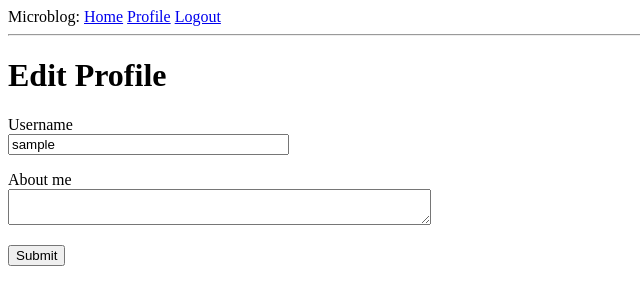
After one commit to Nekspert/The-Flask-Mega-Tutorial, a Flask app: page /edit_profile in a window 1280 px wide. The commit adds this page. Shown: the top 305 px of the page, without its empty margins (0-640 px from the left). Run offline with Flask 3, Linux system fonts and the light colour scheme; the visitor is signed in with stand-in values (Sample User, id 1); data comes from the database, SQL or seed files in the repository; both versions use the stored data as it was after the commit.

Commit message:
Chapter 6: Profile Page and Avatars
Use: md5 for hashing email for gravatar api

Create: migration

Create: user profile page, edit profile page

Create: wtform for edit profile

Create: routers for user page, edit profile page

Feat: add fields "about_me" and "last_seen" to User model of database

```diff
--- a/app/forms.py
+++ b/app/forms.py
@@ -1,7 +1,7 @@
 import sqlalchemy as sa
 from flask_wtf import FlaskForm
-from wtforms import StringField, PasswordField, BooleanField, SubmitField
-from wtforms.validators import DataRequired, ValidationError, Email, EqualTo
+from wtforms import StringField, PasswordField, BooleanField, SubmitField, TextAreaField
+from wtforms.validators import DataRequired, ValidationError, Email, EqualTo, Length
 
 from app import db
 from app.models import User
@@ -35,3 +35,9 @@ class RegistrationForm(FlaskForm):
         )
         if user is not None:
             raise ValidationError("Please use a different email address.")
+
+
+class EditProfileForm(FlaskForm):
+    username = StringField("Username", validators=[DataRequired()])
+    about_me = TextAreaField("About me", validators=[Length(min=0, max=256)])
+    submit = SubmitField("Submit")
--- a/app/models.py
+++ b/app/models.py
@@ -4,6 +4,7 @@ from datetime import datetime, timezone
 import sqlalchemy as sa
 import sqlalchemy.orm as orm
 from werkzeug.security import generate_password_hash, check_password_hash
+from hashlib import md5
 from flask_login import UserMixin
 
 from app import db, login
@@ -19,11 +20,18 @@ class User(UserMixin, db.Model):
         back_populates="author"
     )
 
+    about_me: orm.Mapped[Optional[str]] = orm.mapped_column(sa.String(256))
+    last_seen: orm.Mapped[Optional[datetime]] = orm.mapped_column(default=lambda: datetime.now(timezone.utc))
+
     def set_password(self, password):
         self.password_hash = generate_password_hash(password)
 
     def check_password(self, password):
         return check_password_hash(self.password_hash, password)
+
+    def avatar(self, size):
+        digest = md5(self.email.lower().encode('utf-8')).hexdigest()
+        return f'https://www.gravatar.com/avatar/{digest}?d=identicon&s={size}'
 
     def __repr__(self):
         return f"<User {self.username}>"
--- a/app/routes.py
+++ b/app/routes.py
@@ -1,15 +1,18 @@
+from datetime import datetime, timezone
+
 import sqlalchemy as sa
 from flask import render_template, flash, redirect, url_for, request
-from flask_login import current_user, login_user, logout_user
+from flask_login import current_user, login_user, logout_user, login_required
 from urllib.parse import urlsplit
 
 from app import app, db
-from app.forms import LoginForm, RegistrationForm
+from app.forms import LoginForm, RegistrationForm, EditProfileForm
 from app.models import User
 
 
 @app.route("/")
 @app.route("/index")
+@login_required
 def index():
     posts = [
         {
@@ -66,3 +69,39 @@ def register():
         return redirect(url_for("login"))
 
     return render_template("register.html", form=form, title="Register")
+
+
+@app.route("/user/<username>")
+@login_required
+def user(username):
+    user = db.first_or_404(sa.select(User).where(User.username == username))
+    posts = [
+        {'author': user, 'body': 'Test post #1'},
+        {'author': user, 'body': 'Test post #2'}
+    ]
+    return render_template("user.html", user=user, posts=posts)
+
+
+@app.before_request
+def before_request():
+    if current_user.is_authenticated:
+        current_user.last_seen = datetime.now(timezone.utc)
+        db.session.commit()
+
+
+@app.route("/edit_profile", methods=["GET", "POST"])
+@login_required
+def edit_profile():
+    form = EditProfileForm()
+    if form.validate_on_submit():
+        current_user.username = form.username.data
+        current_user.about_me = form.about_me.data
+        db.session.commit()
+        flash("Your changes have been saved")
+
+        return redirect(url_for("edit_profile"))
+    elif request.method == "GET":
+        form.username.data = current_user.username
+        form.about_me.data = current_user.about_me
+
+    return render_template("edit_profile.html", title="Edit Profile", form=form)
--- /dev/null
+++ b/app/templates/_post.html
@@ -0,0 +1,6 @@
+<table>
+    <tr valign="top">
+        <td><img src="{{ post.author.avatar(36) }}"></td>
+        <td>{{ post.author.username }} says:<br>{{ post.body }}</td>
+    </tr>
+</table>
--- a/app/templates/base.html
+++ b/app/templates/base.html
@@ -14,6 +14,7 @@
             {% if current_user.is_anonymous %}
             <a href="{{ url_for('login') }}">Login</a>
             {% else %}
+            <a href="{{ url_for('user', username=current_user.username) }}">Profile</a>
             <a href="{{ url_for('logout') }}">Logout</a>
             {% endif %}
         </div>
--- /dev/null
+++ b/app/templates/edit_profile.html
@@ -0,0 +1,25 @@
+{% extends "base.html" %}
+
+{% block content %}
+<h1>Edit Profile</h1>
+<form action="" method="POST">
+    {{ form.hidden_tag() }}
+    <p>
+        {{ form.username.label }}<br>
+        {{ form.username(size=32) }}<br>
+        {% for error in form.username.errors %}
+        <span style="color: red;">{{ error }}</span>
+        {% endfor %}
+    </p>
+    <p>
+        {{ form.about_me.label }}<br>
+        {{ form.about_me(cols=50, row=4) }}<br>
+        {% for error in form.about_me.errors %}
+        <span style="color: red;">{{ error }}</span>
+        {% endfor %}
+    </p>
+    <p>
+        {{ form.submit() }}
+    </p>
+</form>
+{% endblock %}
```
Also changed, not shown: app/templates/user.html (added, +25 -0 lines), migrations/versions/f9bd7ac047bf_new_fields_in_user_model.py (added, +34 -0 lines), app.db.
